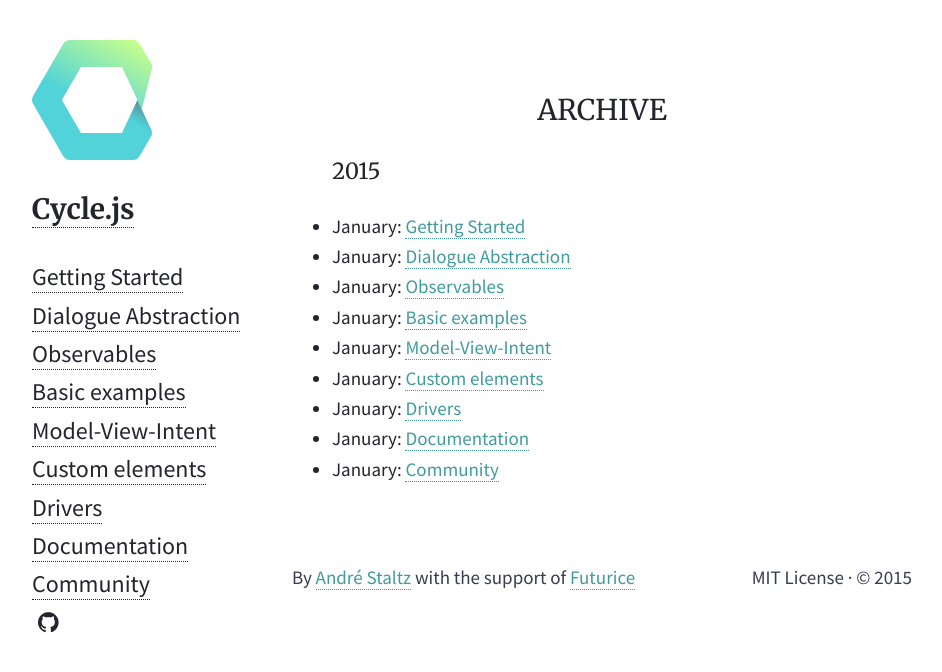
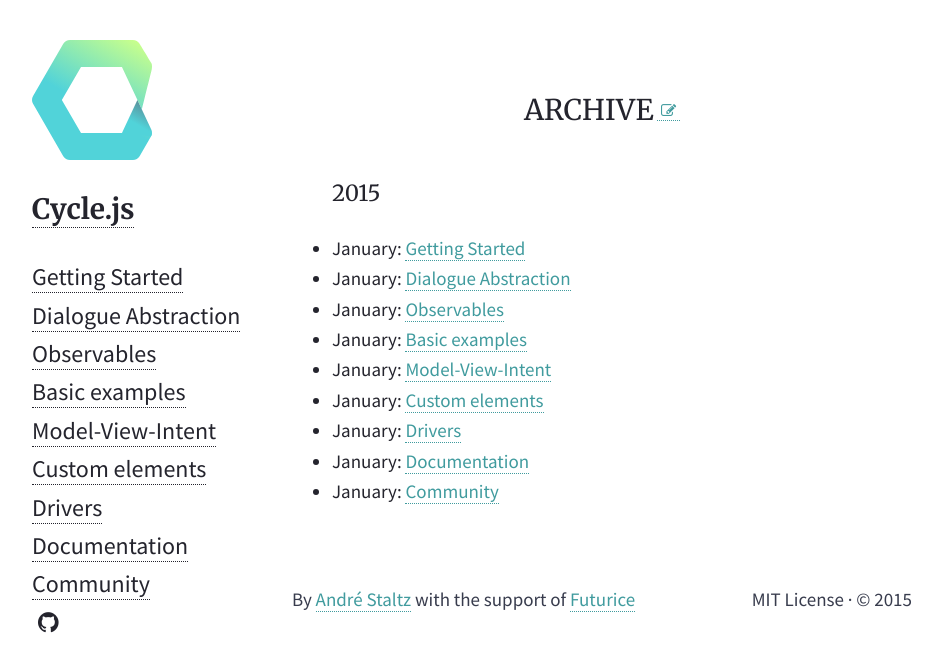
Before and after one commit to cyclejs/old-website, a Jekyll site: the page built from archive.html, in a window 1280 px wide. Shown: the top 672 px of the page, without its empty margins (168-1110 px from the left). Built offline with Jekyll 4.4.1, drawn with Linux system fonts in a browser that asks for light colours; nearby versions of some CDN libraries.

Commit message:
Adds edit on github icon closes #31

```diff
--- a/_layouts/default.html
+++ b/_layouts/default.html
@@ -20,6 +20,9 @@
       <article id="content">
         <header>
           <h2>{{ page.title }}</h2>
+          {% if page.path %}
+            <a class="edit-post" title="Edit on Github" href="{{ page.path | prepend: 'https://github.com/cyclejs/cyclejs.github.io/edit/master/' }}"> <i class="fa fa-edit"></i> </a>
+          {% endif %}
         </header>
         <div>
 {{ content }}
--- a/_sass/documentation.sass
+++ b/_sass/documentation.sass
@@ -41,6 +41,12 @@
         border-color: $gray-lighter
     header
         text-align: center
+        h2
+            display: inline-block
+        .edit-post
+            font-size: 80%
+            top: -4px
+            position: relative
     > div
         margin-bottom: 2em
     .paginator
```
